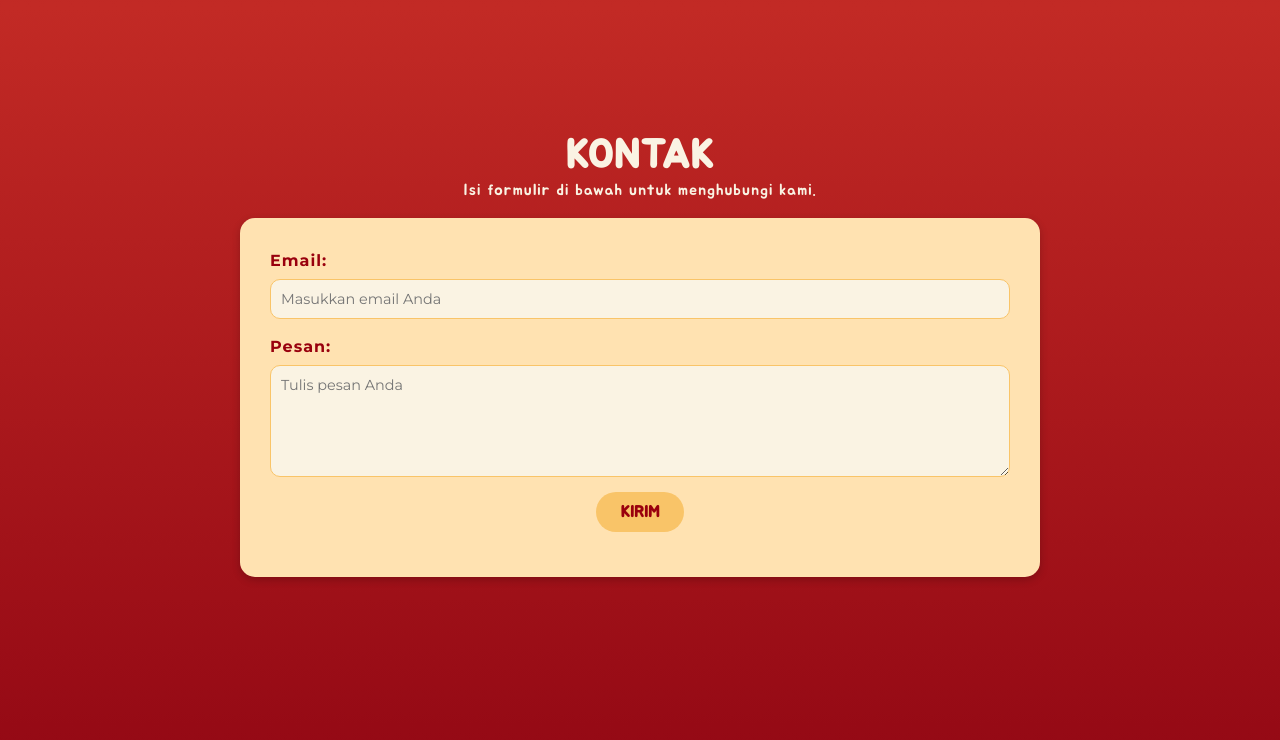
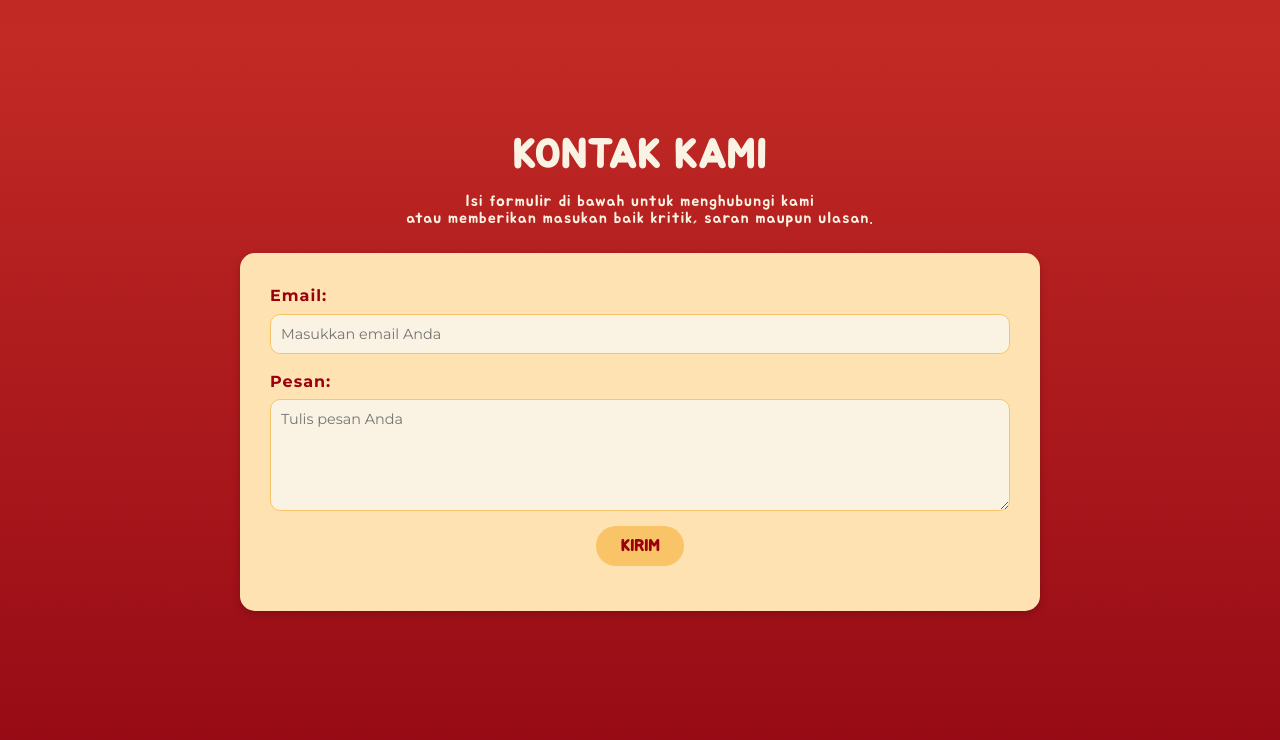
Before and after one commit to fkhrana/WebCimolBojot, a website: page views/index.html in a window 1280 px wide. Shown: the part 2840-3580 px from the top of the page. Drawn offline with nearby package versions, Linux system fonts and the light colour scheme; some packages are replaced by stand-ins of ours.

Commit message:
rapiin kontak

```diff
--- a/public/style.css
+++ b/public/style.css
@@ -559,12 +559,11 @@ td b {
     max-width: 1000px;
     margin: 0 auto 80px auto;
     color: 721414;
-
 }
 
 #kontak h2 {
     font-size: 2.5rem;
-    margin-bottom: -15px;
+    margin-bottom: 0px;
     margin-top: 10px;
     color: #FAF3E3;
     border-bottom: none;
@@ -576,9 +575,8 @@ td b {
 #kontak p {
     text-align: center;
     color: #FAF3E3;
-    margin-bottom: 15px;
-
-
+    margin-bottom: 25px;
+    line-height: 1.1;
 }
 
 .contact-form {
--- a/views/index.html
+++ b/views/index.html
@@ -271,8 +271,8 @@
         </section>
 
         <section id="kontak">
-            <h2>KONTAK</h2>
-            <p>Isi formulir di bawah untuk menghubungi kami.</p>
+            <h2>KONTAK KAMI</h2>
+            <p>Isi formulir di bawah untuk menghubungi kami<br>atau memberikan masukan baik kritik, saran maupun ulasan.</p>
             <form class="contact-form" hx-post="/kontak" hx-target="#contact-message" hx-swap="innerHTML">
                 <div class="form-group">
                     <label for="email">Email:</label>
```
Also changed, not shown: 1 other file.
